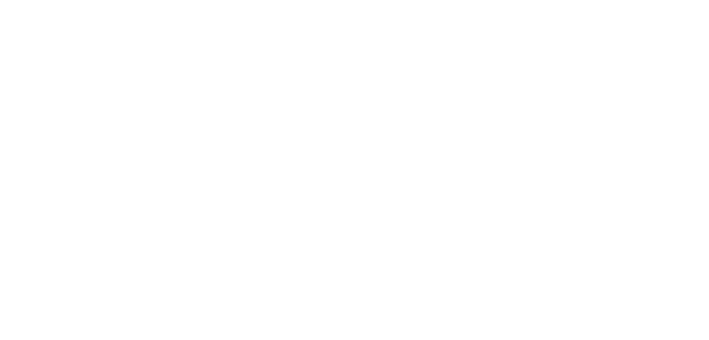
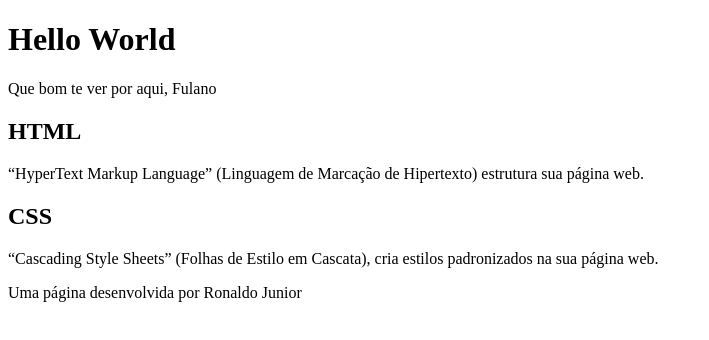
Before and after one commit to rpjunior21/Hello-World, a plain HTML site: page index.html in a window 1280 px wide. Shown: the whole page, without its empty margins (0-709 px from the left). Drawn offline with Linux system fonts and the light colour scheme.

Commit message:
Add files via upload

```diff
--- a/index.html
+++ b/index.html
@@ -6,6 +6,23 @@
     <title>Hello World</title>
 </head>
 <body>
+    <header>
+        <h1>Hello World</h1>
+        <p> Que bom te ver por aqui, Fulano</p>
 
+    </header>
+
+    <section>
+        <h2>HTML</h2>
+        <p>“HyperText Markup Language” (Linguagem de Marcação de Hipertexto) estrutura sua página web.</p>
+
+        <h2>CSS</h2>
+        <p>“Cascading Style Sheets” (Folhas de Estilo em Cascata), cria estilos padronizados na sua página web.</p>
+    </section>
+
+    <footer>
+        <p>Uma página desenvolvida por Ronaldo Junior</p>
+
+    </footer>
 </body>
 </html>
```
